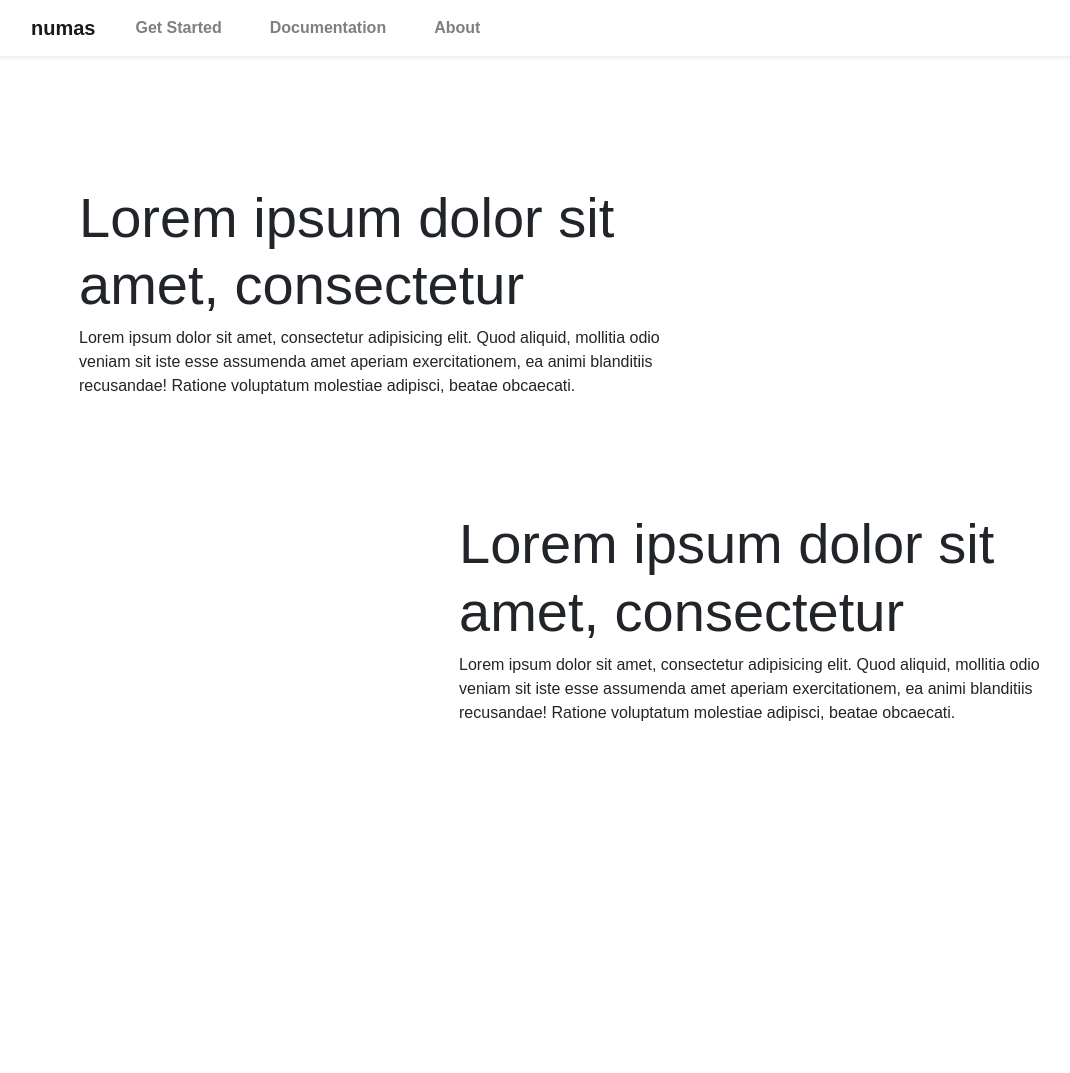
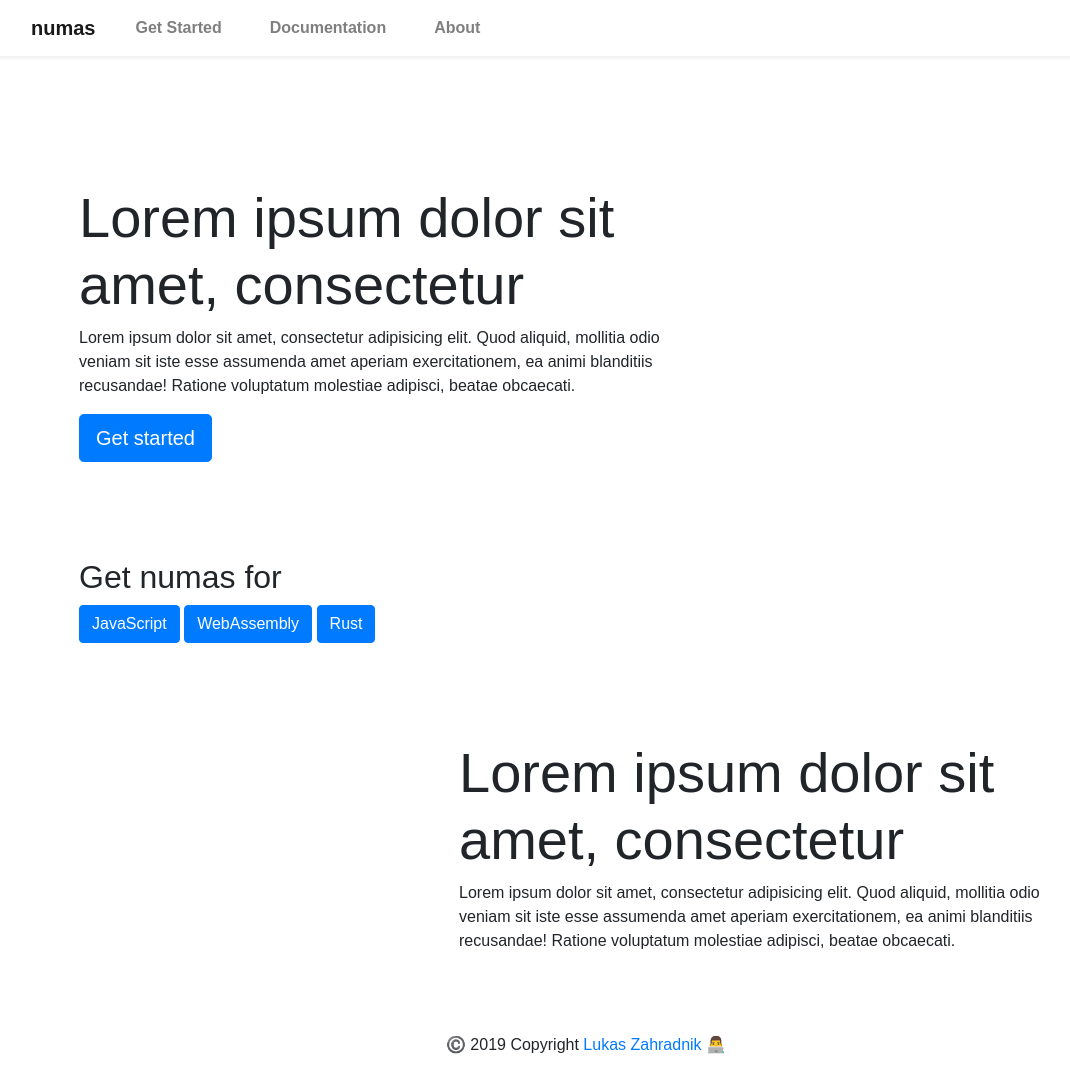
Before and after one commit to numaslibrary/numaslibrary.github.io, a plain HTML site: page index.html in a window 1280 px wide. Shown: the whole page, without its empty margins (54-1124 px from the left). Before the commit the page ends 800 px from the top, so only its background shows below. Drawn offline with nearby package versions, Linux system fonts and the light colour scheme; a web font is replaced by a local one.

Commit message:
Update page

```diff
--- a/index.html
+++ b/index.html
@@ -65,6 +65,22 @@
                     <div class="p-5">
                         <h2 class="display-4">Lorem ipsum dolor sit amet, consectetur</h2>
                         <p>Lorem ipsum dolor sit amet, consectetur adipisicing elit. Quod aliquid, mollitia odio veniam sit iste esse assumenda amet aperiam exercitationem, ea animi blanditiis recusandae! Ratione voluptatum molestiae adipisci, beatae obcaecati.</p>
+                        <a href="#" class="btn btn-primary btn-lg">Get started</a>
+                    </div>
+                </div>
+            </div>
+        </div>
+    </section>
+
+    <section>
+        <div class="container">
+            <div class="row align-items-center">
+                <div class="col-lg-12">
+                    <div class="p-5">
+                    <h2>Get numas for</h2>
+                    <a href="https://github.com/numaslibrary/numas.js" class="btn btn-primary">JavaScript</a>
+                    <a href="https://github.com/numaslibrary/numas.wasm" class="btn btn-primary">WebAssembly</a>
+                    <a href="https://github.com/numaslibrary/numas" class="btn btn-primary">Rust</a>
                     </div>
                 </div>
             </div>
@@ -79,11 +95,21 @@
                     <div class="p-5">
                         <h2 class="display-4">Lorem ipsum dolor sit amet, consectetur</h2>
                         <p>Lorem ipsum dolor sit amet, consectetur adipisicing elit. Quod aliquid, mollitia odio veniam sit iste esse assumenda amet aperiam exercitationem, ea animi blanditiis recusandae! Ratione voluptatum molestiae adipisci, beatae obcaecati.</p>
+
                     </div>
                 </div>
             </div>
         </div>
     </section>
+
+    <footer class="page-footer font-small">
+        <div class="footer-copyright text-center py-3">
+                ©️️ 2019 Copyright
+            <a href="https://github.com/LukasZahradnik">
+                Lukas Zahradnik 👨‍💻
+            </a>
+        </div>
+    </footer>
 
     <script src="https://code.jquery.com/jquery-3.3.1.slim.min.js" integrity="sha384-q8i/X+965DzO0rT7abK41JStQIAqVgRVzpbzo5smXKp4YfRvH+8abtTE1Pi6jizo" crossorigin="anonymous"></script>
     <script src="https://cdnjs.cloudflare.com/ajax/libs/popper.js/1.14.7/umd/popper.min.js" integrity="sha384-UO2eT0CpHqdSJQ6hJty5KVphtPhzWj9WO1clHTMGa3JDZwrnQq4sF86dIHNDz0W1" crossorigin="anonymous"></script>
```
